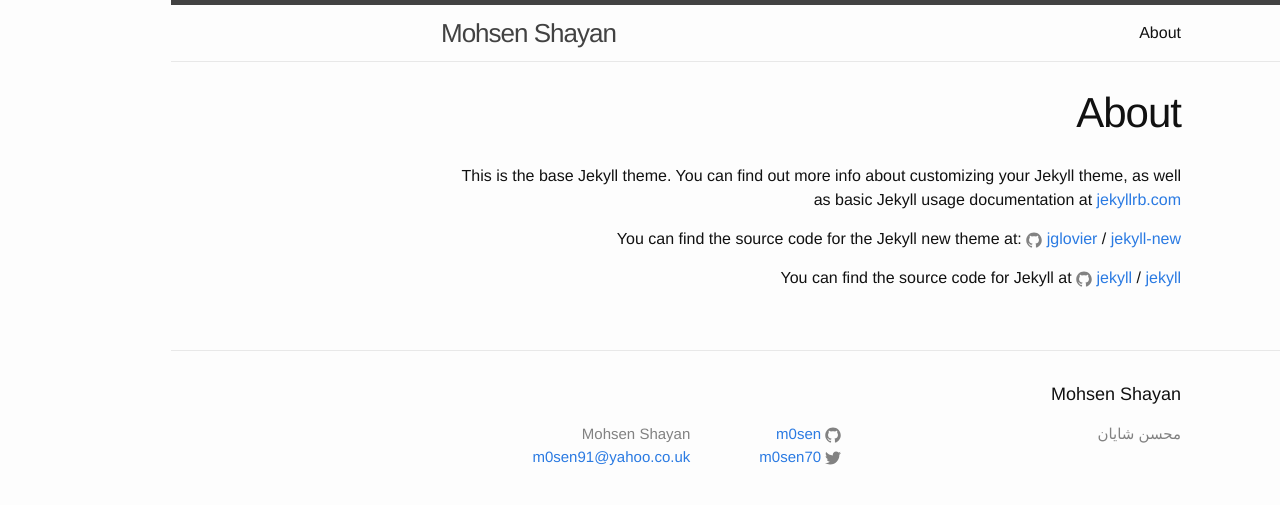
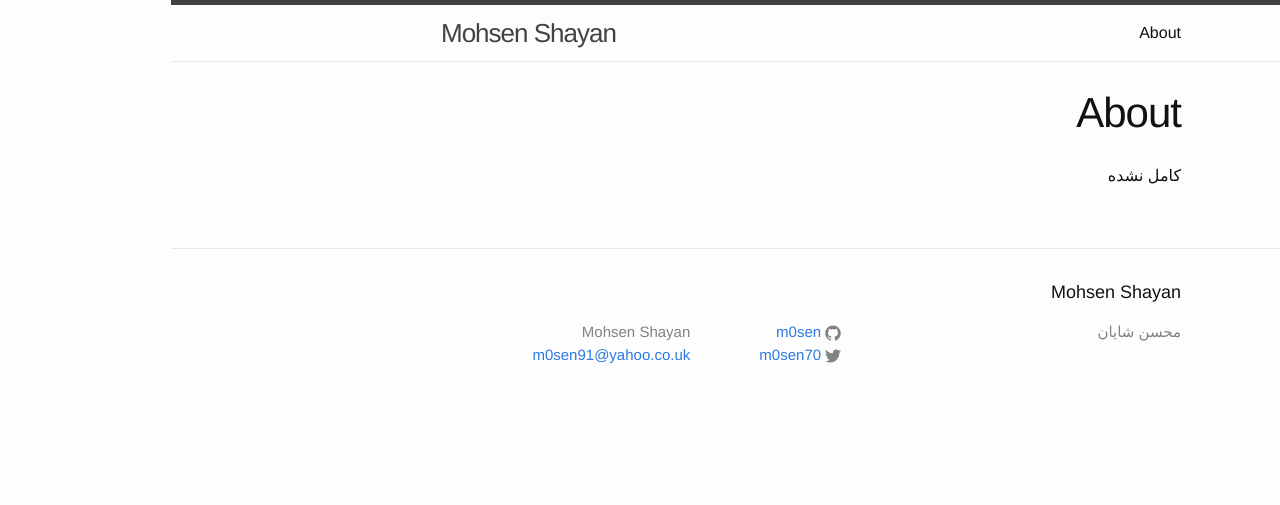
Before and after one commit to m0sen/m0sen.github.io, a Jekyll site: the page built from about.md, in a window 1280 px wide. Shown: the top 505 px of the page. Built offline with Jekyll 4.4.1, drawn with Linux system fonts in a browser that asks for light colours; a script that is not in the unit is left out.

Commit message:
Update about.md

```diff
--- a/about.md
+++ b/about.md
@@ -4,12 +4,4 @@
 permalink: /about/
 ---
 
-This is the base Jekyll theme. You can find out more info about customizing your Jekyll theme, as well as basic Jekyll usage documentation at [jekyllrb.com](http://jekyllrb.com/)
-
-You can find the source code for the Jekyll new theme at:
-{% include icon-github.html username="jglovier" %} /
-[jekyll-new](https://github.com/jglovier/jekyll-new)
-
-You can find the source code for Jekyll at
-{% include icon-github.html username="jekyll" %} /
-[jekyll](https://github.com/jekyll/jekyll)
+کامل نشده
```
